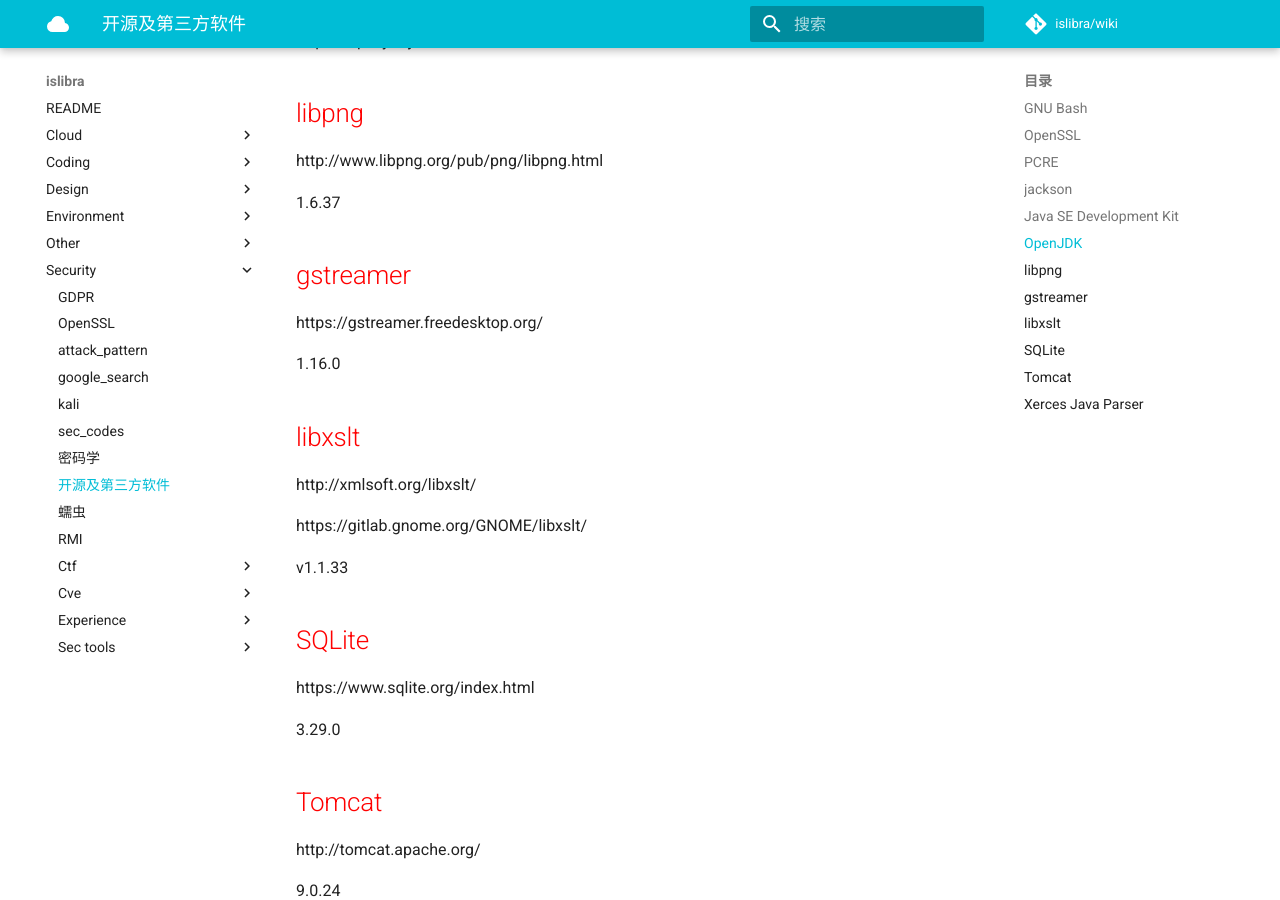
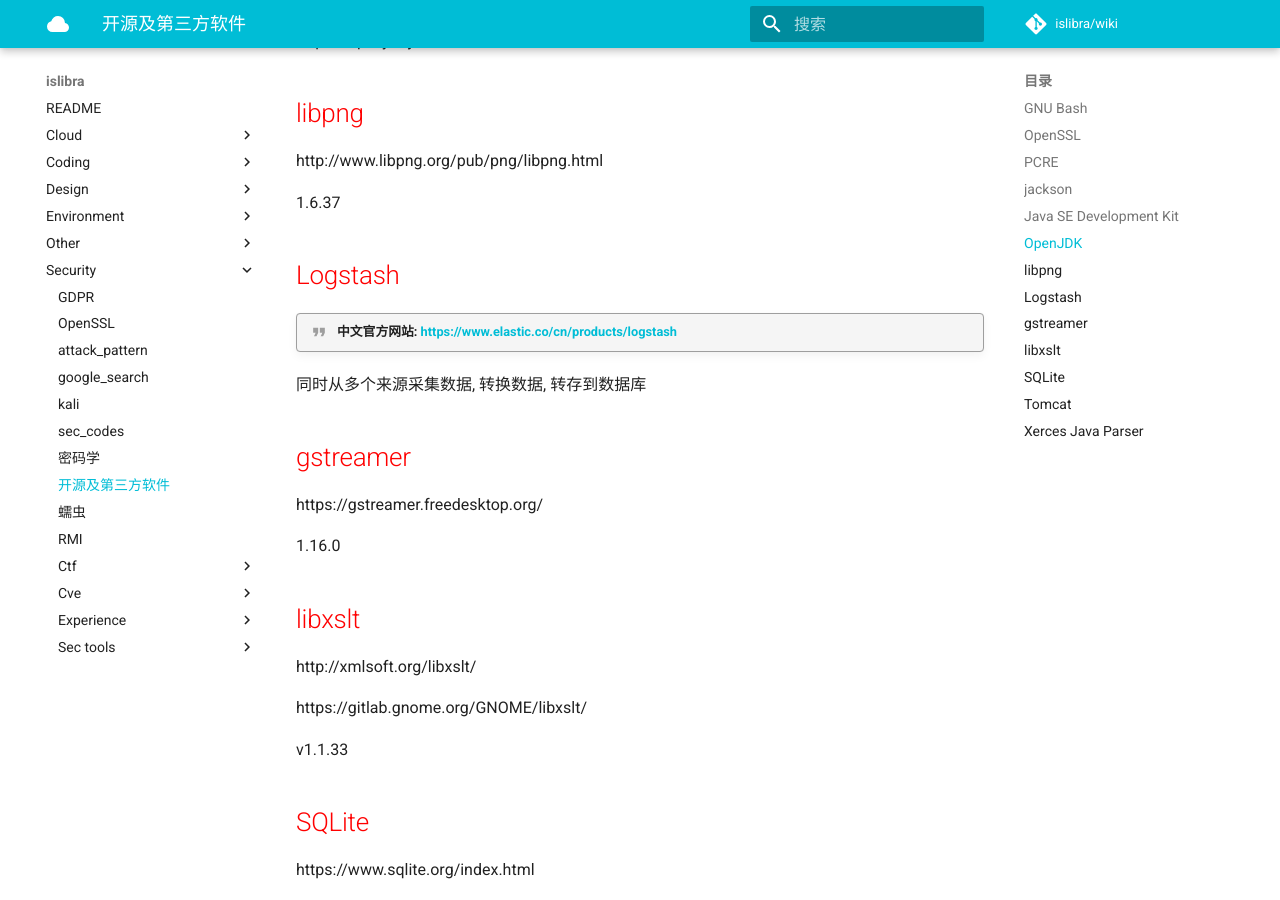
Before and after one commit to islibra/wiki, an MkDocs documentation site: the page built from docs/security/开源及第三方软件.md, in a window 1280 px wide and 900 px high, scrolled down 1107 px. Built offline with MkDocs 1.6.1 and Material for MkDocs 9.7.7, drawn with Linux system fonts in a browser that asks for light colours; comment, search, counter and statistics services are not loaded.

Commit message:
Update 开源及第三方软件.md

```diff
--- a/docs/security/开源及第三方软件.md
+++ b/docs/security/开源及第三方软件.md
@@ -42,6 +42,13 @@ http://www.libpng.org/pub/png/libpng.html
 
 1.6.37
 
+## Logstash
+
+!!! quote "中文官方网站: <https://www.elastic.co/cn/products/logstash>"
+
+同时从多个来源采集数据, 转换数据, 转存到数据库
+
+
 ## gstreamer
 
 https://gstreamer.freedesktop.org/
```
